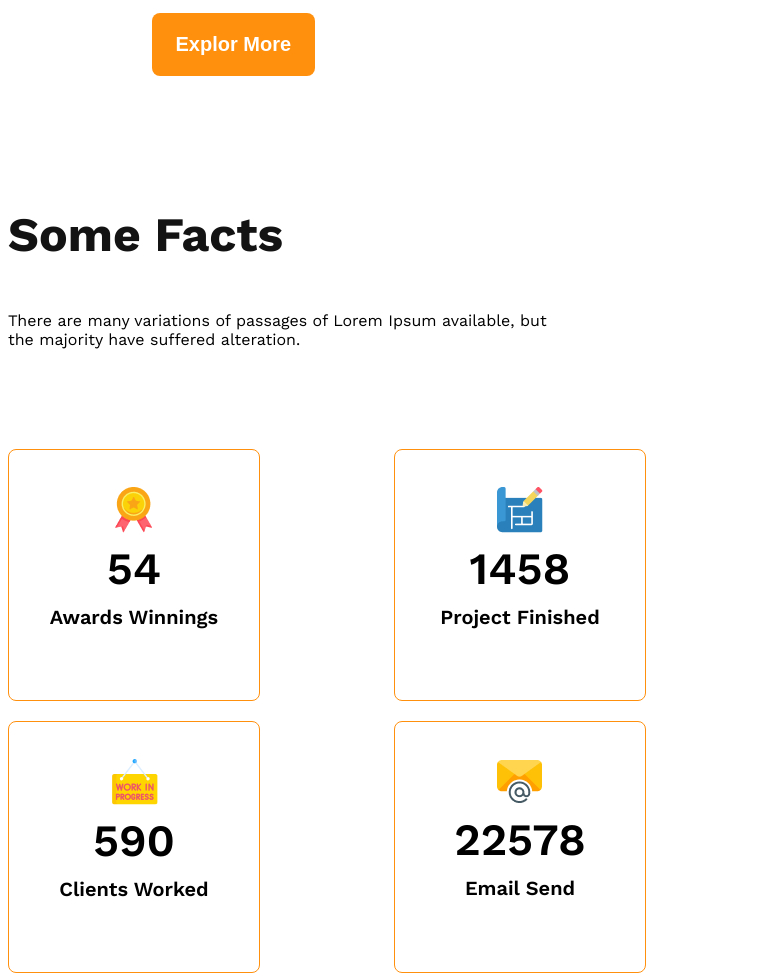
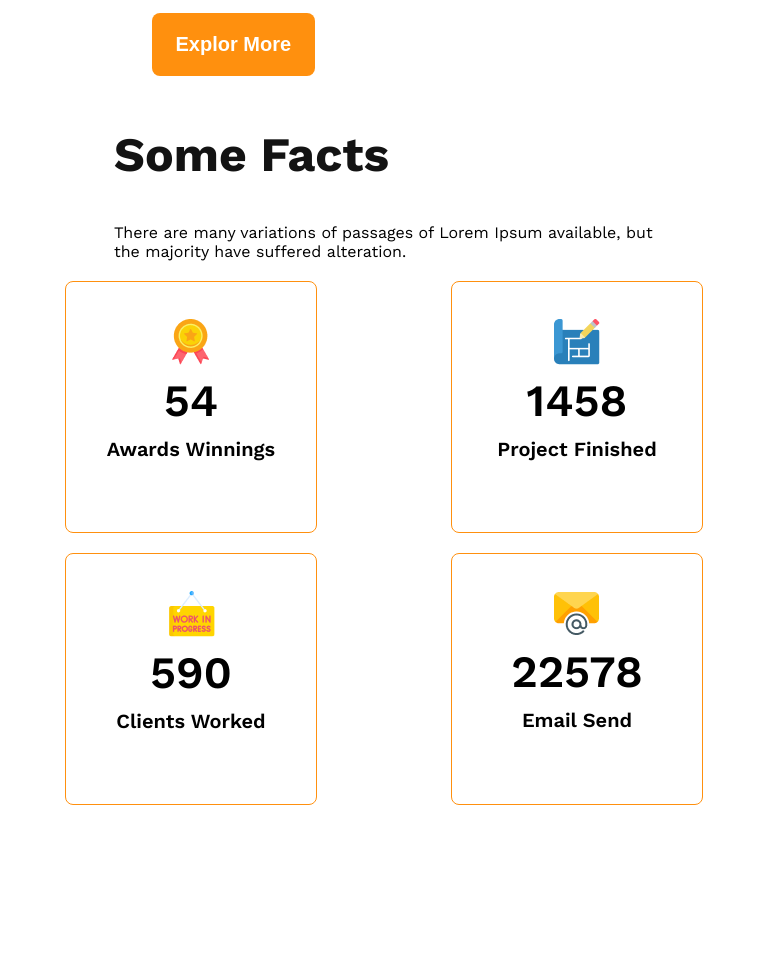
Before and after one commit to RUHUL-AMIN1987/responsive-website-G3-Architects, a plain HTML site: page index.html in a window 768 px wide. Shown: the part 1930-2906 px from the top of the page. After the commit the page ends 2743 px from the top, so only its background shows below. Drawn offline with nearby package versions, Linux system fonts and the light colour scheme.

Commit message:
added css

```diff
--- a/responsive/responsive.css
+++ b/responsive/responsive.css
@@ -178,5 +178,19 @@ main{
     .facts {
        grid-template-columns: repeat(2, 1fr);
        gap: 20px;
+       justify-items: center;
+    }
+    .fact-some{
+        display: grid;
+        align-items: center;
+        justify-content: center;
+        margin-top: 20px;
+    }
+    .some-facts{
+        margin-top: 0px;
+        margin-bottom: 0px;
+    }
+    .facts-discription {
+        margin-bottom: 20px;
     }
 }
```
